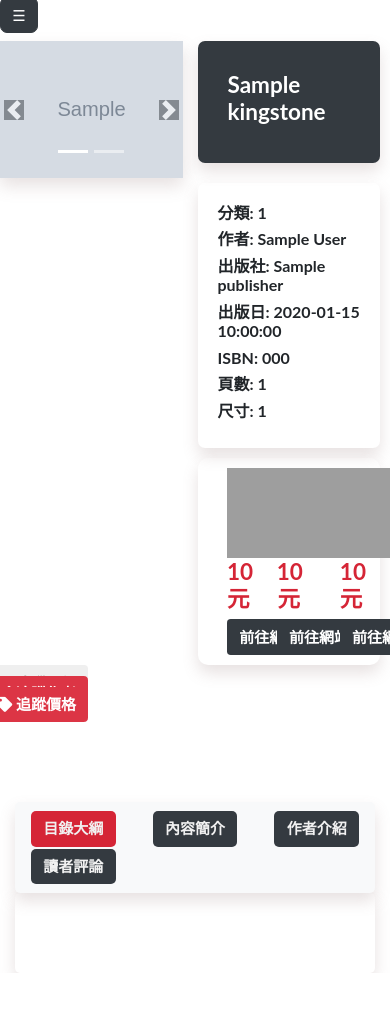
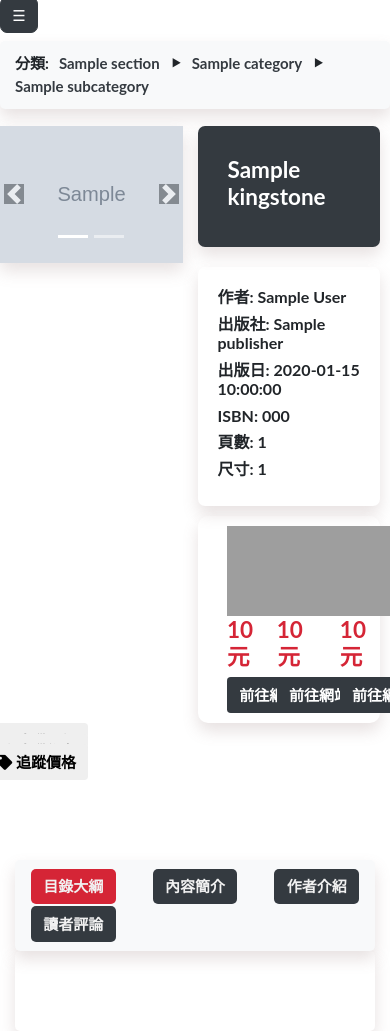
Before and after one commit to Sunfacing/booksbar, a Python web app: template flaskapp/server/templates/product.html in a window 390 px wide; the page is wider, and only the part inside the window is pictured. Shown: the part 243-1274 px from the top of that part. Before the commit the page ends 1216 px from the top of that part, so only its background shows below. Run offline with Jinja, Linux system fonts and the light colour scheme; the template is opened without the code that fills it: most values are stand-ins (such as "Sample title", 1, 10 or a date in 2020); grey boxes marked "Sample" are stand-in pictures; some libraries are stand-ins or nearby versions; grey boxes are pictures that could not be loaded.

Commit message:
Add: Product page add breadcrumb with hyperlinks

```diff
--- a/flaskapp/server/templates/product.html
+++ b/flaskapp/server/templates/product.html
@@ -35,7 +35,22 @@
         <div style="margin-top:10px">
         </div>
         <span class="navbtn btn btn-dark my-2 my-sm-0" href="#" role="button" onclick="openNav()" style=" border-radius: 7px;">&#9776;</span>
+        <div class="row">
+          <div class="container col-sm-2" style="margin-left:0px;"></div>
+          <div class="container col-sm-8" style="margin-left:0px;">
+            <ul class="breadcrumb bg-light" style="box-shadow: 0 8px 16px 0 rgba(133, 104, 104, 0.2); border:0px; border-radius: 5px;">
+              <li style="margin-right: 10px; font-weight: bolder;">分類: </li>
+              <li><a href="http://127.0.0.1:5000/{{kingstone['section']}}" style="margin-right: 10px; font-weight: bold; color:#343A40">{{kingstone['section']}}</a></li>
+              <li style="margin-right: 10px; font-weight: bold;">⯈</li>
+              <li><a href="http://127.0.0.1:5000/{{kingstone['section']}}?category_nm={{kingstone['category']}}" style="margin-right: 10px; font-weight: bold; color:#343A40">{{kingstone['category']}}</a></li>
+              <li style="margin-right: 10px; font-weight: bold;">⯈</li>
+              <li><a href="http://127.0.0.1:5000/{{kingstone['section']}}?category_nm={{kingstone['category']}}&subcate_nm={{kingstone['subcategory']}}" style="margin-right: 10px; font-weight: bold; color:#343A40">{{kingstone['subcategory']}}</a></li>
+            </ul>
+          </div>
 
+          <div class="container col-sm-2" style="margin-left:0px;"></div>
+
+        </div>
         <div class="row">
           <div class="container col-sm-2" style="margin-left:0px;"></div>
           <div class="container col" style="margin-left:0px;" >
@@ -73,7 +88,6 @@
             </div>
             <div class="row" style="max-width: 100%;box-shadow: 0 8px 16px 0 rgba(133, 104, 104, 0.2); border:0px; padding: 20px; margin-top: 20px; border-radius: 7px;">
               <div>
-              <h5 style="font-size: medium; font-weight: bold;">分類: {{kingstone['category_id']}}</h5>
               <h5 style="font-size: medium; font-weight: bold;">作者: {{kingstone['author']}}</h5>
               <h5 style="font-size: medium; font-weight: bold;">出版社: {{kingstone['publisher']}}</h5>
               <h5 style="font-size: medium; font-weight: bold;">出版日: {{kingstone['publish_date']}}</h5>
@@ -97,10 +111,10 @@
             <button type="button" class="btn btn-basic row" id="subcategory" value="?subcate={{kingstone['category_id']}}" onclick="add_to_favorite()"><i class="fas fa-heart" id="heart" style="color:#000000"> 追蹤分類</i></button>
             </div>
             <div style="height: 10%;">
-            <button type="button" class="btn btn-danger row" value="?author={{kingstone['author_id']}}" onclick="cancel_favorite()"><i class="fas fa-pen-nib"> 追蹤作者</i></button>
+            <button type="button" class="btn btn-basic row" value="?author={{kingstone['author_id']}}" onclick="cancel_favorite()"><i class="fas fa-pen-nib"> 追蹤作者</i></button>
            </div>
            <div style="height: 10%;">
-            <button type="button" class="btn btn-danger row" value="?price={{kingstone['book_id']}}" onclick="add_to_favorit()"><i class="fas fa-tag"> 追蹤價格</i></button>
+            <button type="button" class="btn btn-basic row" value="?price={{kingstone['isbn_id']}}" onclick="add_to_favorit()"><i class="fas fa-tag"> 追蹤價格</i></button>
           </div>
           <script>
             var tracker = document.getElementById('tracker')
@@ -120,9 +134,8 @@
               }
               if ( value != 0) {
               var api = "http://127.0.0.1:5000/api/favorite"+ value;
-              alert(api)
 
-              fetch("http://127.0.0.1:5000/api/favorite", {method:'POST'})
+              fetch(api, {method:'POST'})
                     .then(response => response.json())
                     .then(set_favorite)}
             })
@@ -139,39 +152,11 @@
                   alert('請先登入')
                 }
             }
-
-            // function remove_favorite(result) {
-            //     if (result.response == 'yes') {
-            //       fav_sub.className = fav_sub.className.replace("btn-danger", "btn-basic");
-            //       document.querySelector('.fas fa-heart')
-            //       fav_sub.className = fav_sub.className.replace("btn-danger", "btn-basic");
-            //       document.getElementById('heart').style.color = "#000000"
-            //     } else {
-            //       alert('請先登入')
-            //     }
-            // }
-            // function add_to_favorite() {
-            //     fetch("http://127.0.0.1:5000/api/favorite", {method:'POST'})
-            //       .then(response => response.json())
-            //       .then(set_favorite)
-            // }
-
-            // function cancel_favorite() {
-            //     fetch("http://127.0.0.1:5000/api/favorite", {method:'POST'})
-            //       .then(response => response.json())
-            //       .then(remove_favorite)
-            // }
-
-
           </script>
-
-
-
           </div>
         </div>
 
         <div class="container col-sm-8" style="margin-top: 30px;">
-
           <div id="naver">
           <ul  class="nav nav-pills navbar navbar-expand-sm bg-light" style="box-shadow: 0 8px 16px 0 rgba(133, 104, 104, 0.2); border:0px; border-radius: 5px;">
             <li><a data-toggle="pill" href="#table_of_content" class="btn active" style="margin:1px; color:#f1f1f1; border-radius: 5px; font-weight: bold;">目錄大綱</a></li>
```
